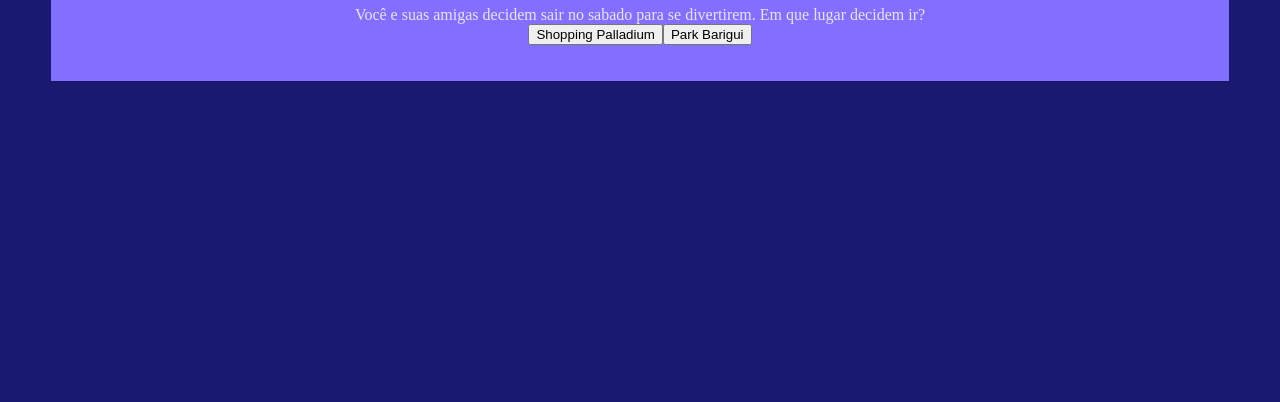
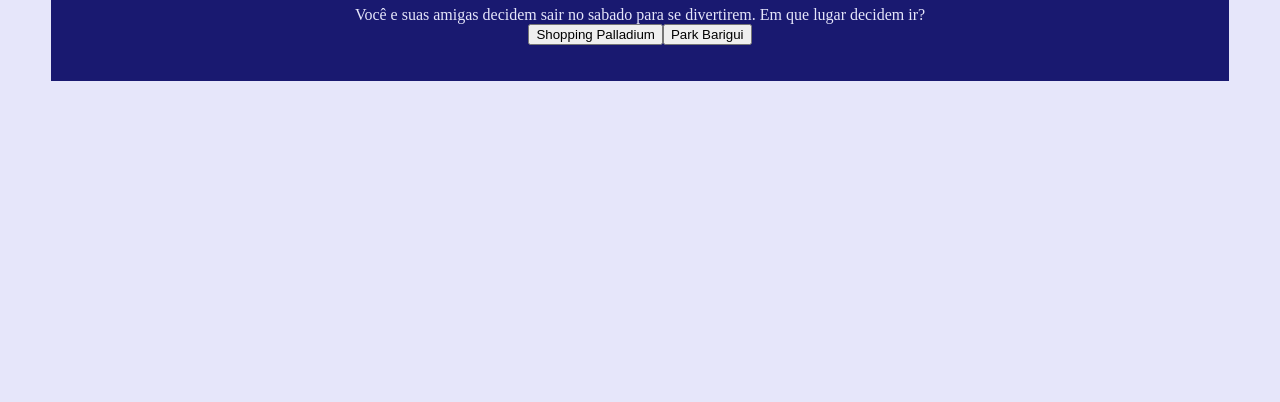
Before and after one commit to fernandacordeiro2006/ferzinha0.3, a plain HTML site: page index.html in a window 1280 px wide. Shown: the part 414-816 px from the top of the page. Drawn offline with Linux system fonts and the light colour scheme.

Commit message:
Update style.css

```diff
--- a/style.css
+++ b/style.css
@@ -1,6 +1,6 @@
 :root {
-  --cor-fundo: #191970;
-  --cor-principal: #836FFF;
+  --cor-fundo: #E6E6FA;
+  --cor-principal: #191970;
   --cor-secundaria: #6959CD;
   --cor-destaque: 	#836FFF;
   --cor-texto: #E6E6FA;
```
